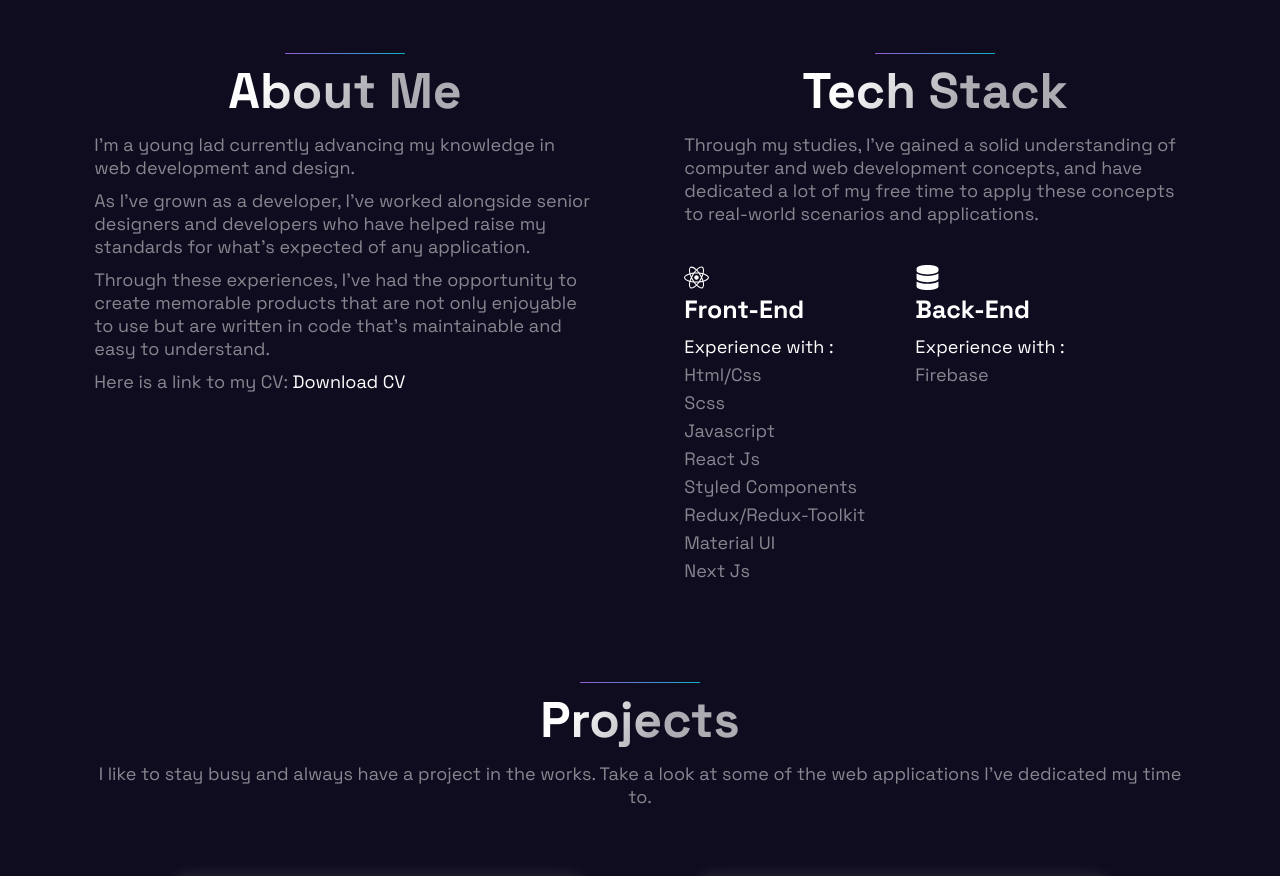
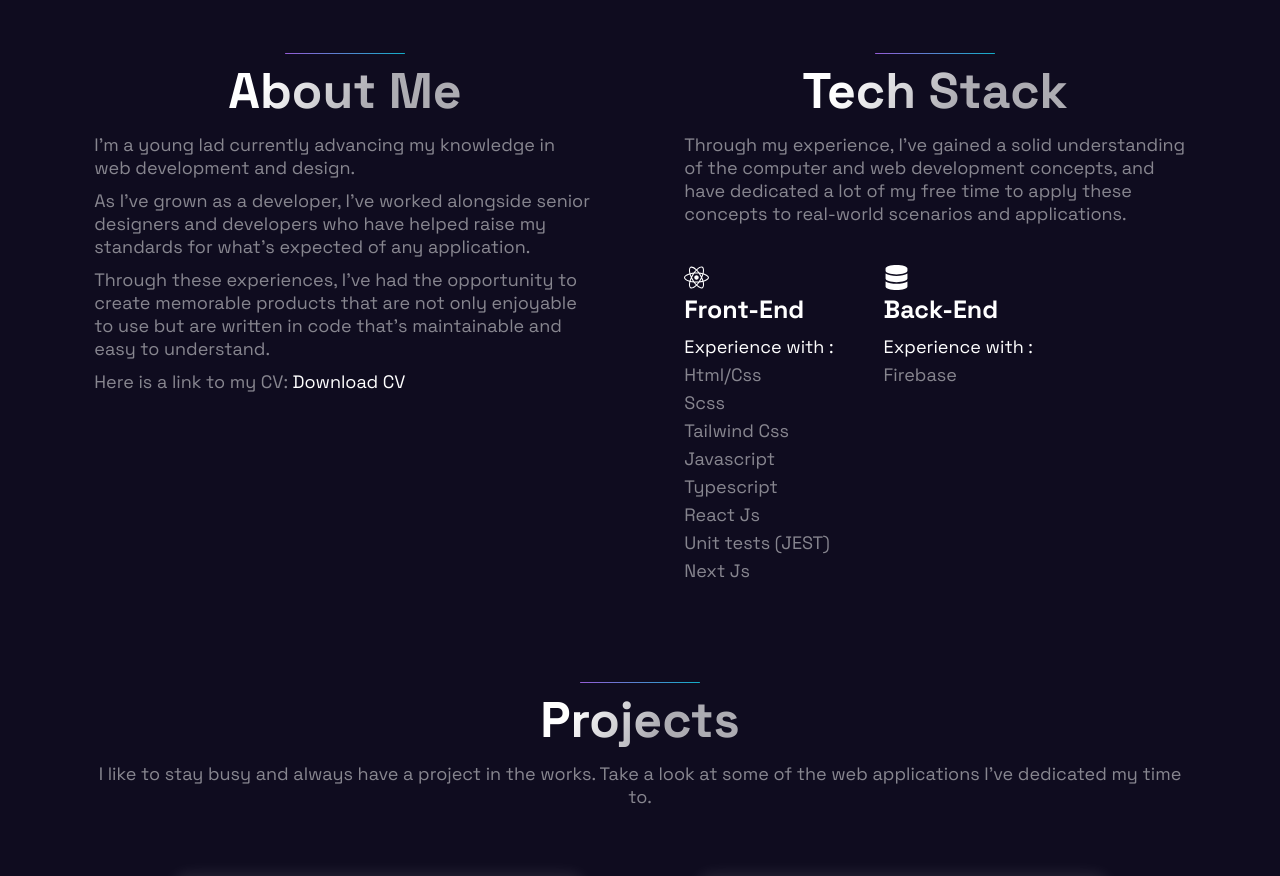
Before and after one commit to ejim11/Ejim-portfolio, a React (Create React App) app: page / in a window 1280 px wide. Shown: the part 800-1676 px from the top of the page. Built offline with nearby package versions, Linux system fonts and the light colour scheme.

Commit message:
style and modification: changed transition duration and updated tech stack

```diff
--- a/src/Components/Main/Technologies/Technologies.js
+++ b/src/Components/Main/Technologies/Technologies.js
@@ -15,18 +15,19 @@ const Technologies = () => {
         <motion.p
           initial={{ opacity: 0, y: "30" }}
           whileInView={{ opacity: 1, y: 0 }}
-          transition={{ duration: 0.5, ease: "easeIn" }}
+          transition={{ duration: 0.3, ease: "easeIn" }}
           viewport={{ once: true }}
           className={classes["tech-container-paragraph"]}
         >
-          Through my studies, I've gained a solid understanding of computer and
-          web development concepts, and have dedicated a lot of my free time to
-          apply these concepts to real-world scenarios and applications.
+          Through my experience, I've gained a solid understanding of the
+          computer and web development concepts, and have dedicated a lot of my
+          free time to apply these concepts to real-world scenarios and
+          applications.
         </motion.p>
         <motion.div
           initial={{ opacity: 0, x: -150 }}
           whileInView={{ opacity: 1, x: 0 }}
-          transition={{ duration: 0.5, ease: "easeIn" }}
+          transition={{ duration: 0.3, ease: "easeIn" }}
           viewport={{ once: true }}
           className={classes["tech-stack-box"]}
         >
@@ -37,18 +38,18 @@ const Technologies = () => {
             <ul>
               <li>Html/Css</li>
               <li>Scss</li>
+              <li>Tailwind Css</li>
               <li>Javascript</li>
+              <li>Typescript</li>
               <li>React Js</li>
-              <li>Styled Components</li>
-              <li>Redux/Redux-Toolkit</li>
-              <li>Material UI</li>
+              <li>Unit tests (JEST)</li>
               <li>Next Js</li>
             </ul>
           </div>
           <motion.div
             initial={{ opacity: 0, x: -150 }}
             whileInView={{ opacity: 1, x: 0 }}
-            transition={{ duration: 0.5, ease: "easeIn", delay: 0.2 }}
+            transition={{ duration: 0.3, ease: "easeIn", delay: 0.1 }}
             viewport={{ once: true }}
             className={classes["tech-stack-box-item"]}
           >
```
